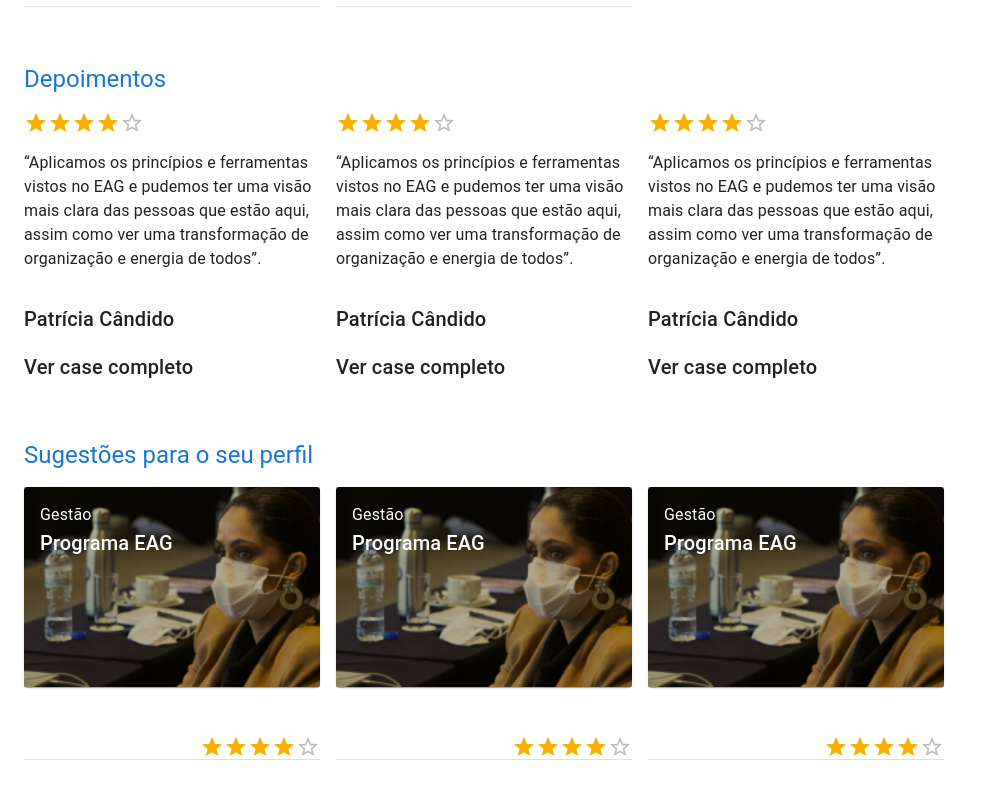
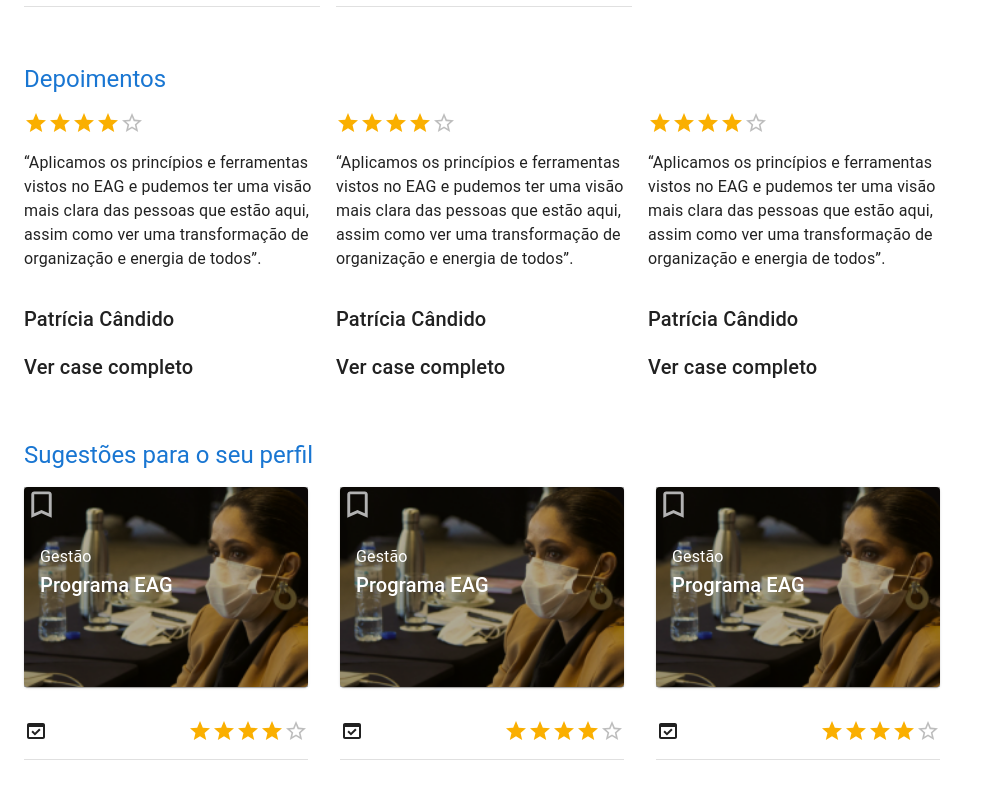
Before and after one commit to natan1506/template-landingpage-material-ui, a React (Create React App) app: page / in a window 1280 px wide. Shown: the part 1876-2670 px from the top of the page, without its empty margins (0-985 px from the left). Built offline with nearby package versions, Linux system fonts and the light colour scheme; the HTML template or start-up script is replaced by a standard one.

Commit message:
pequenas mudancas feitas

```diff
--- a/src/Curriculo/ConteudoCurriculo.jsx
+++ b/src/Curriculo/ConteudoCurriculo.jsx
@@ -14,6 +14,8 @@ import PhotoCameraFrontIcon from '@mui/icons-material/PhotoCameraFront';
 import ArrowBackIosIcon from '@mui/icons-material/ArrowBackIos';
 import ArrowForwardIosIcon from '@mui/icons-material/ArrowForwardIos';
 import KeyboardArrowDownIcon from '@mui/icons-material/KeyboardArrowDown';
+import BookmarkBorderIcon from '@mui/icons-material/BookmarkBorder';
+import DomainVerificationIcon from '@mui/icons-material/DomainVerification';
 
 import ImgSugestao from '../LandingPage/image_sugestao.png'
 
@@ -210,16 +212,16 @@ export default function Extras() {
 
       </Grid>
 
-      <Grid item sx={{ display: 'flex', mt: 2}} xs={12} justifyContent='center'>
+      {/* <Grid item sx={{ display: 'flex', mt: 2}} xs={12} justifyContent='center'>
         <KeyboardArrowDownIcon fontSize='large'/>
         <Typography color='secondary' variant='h6'>Ver programação completa</Typography>
-      </Grid>
+      </Grid> */}
 
       <Grid item lg={12} sm={12} sx={{ my: 2 }}>
         <Typography component="h5" variant="h5" color="primary" sx={{ mb: 2 }}>
           Sugestões para o seu perfil
         </Typography>
-        <Grid container item xs={12} sm={12} sx={{ display: 'flex' }} spacing={2}>
+        <Grid container item xs={12} sm={12} sx={{ display: 'flex' }} spacing={4}>
           <Grid item xs={12} md={6} lg={3} sx={{ display: 'flex', flexDirection: 'column' }}>
             <Paper
               sx={{
@@ -234,6 +236,7 @@ export default function Extras() {
                 height: '200px'
               }}
             >
+              <BookmarkBorderIcon fontSize='large' />
               {/* Increase the priority of the hero background image */}
               <Box
                 sx={{
@@ -263,10 +266,11 @@ export default function Extras() {
                 </Grid>
               </Grid>
             </Paper>
-            <Grid container sx={{ mt: 2, display: "flex", justifyContent: "end" }}>
+            <Grid container sx={{ mt: 0, display: "flex", justifyContent: "space-between" }}>
+            <DomainVerificationIcon />
               <Rating name="read-only" value="4" readOnly />
             </Grid>
-            <Divider />
+            <Divider sx={{pb: 2}}/>
           </Grid>
           <Grid item xs={12} md={6} lg={3} sx={{ display: 'flex', flexDirection: 'column' }}>
             <Paper
@@ -282,6 +286,58 @@ export default function Extras() {
                 height: '200px'
               }}
             >
+              <BookmarkBorderIcon fontSize='large' />
+              {/* Increase the priority of the hero background image */}
+              <Box
+                sx={{
+                  position: 'absolute',
+                  top: 0,
+                  bottom: 0,
+                  right: 0,
+                  left: 0,
+                  backgroundColor: 'rgba(0,0,0,.3)',
+                }}
+              />
+              <Grid container>
+                <Grid item xs={12}>
+                  <Box
+                    sx={{
+                      position: 'relative',
+                      p: { xs: 1, md: 2 },
+                    }}
+                  >
+
+                    <Box component="span" sx={{ my: 2 }}>
+                      Gestão
+                    </Box>
+                    <Typography component="h1" variant="h6" color="inherit">
+                      Programa EAG
+                    </Typography>
+                  </Box>
+                </Grid>
+              </Grid>
+            </Paper>
+            <Grid container sx={{ mt: 0, display: "flex", justifyContent: "space-between" }}>
+            <DomainVerificationIcon />
+              <Rating name="read-only" value="4" readOnly />
+            </Grid>
+            <Divider sx={{pb: 2}}/>
+          </Grid>
+          <Grid item xs={12} md={6} lg={3} sx={{ display: 'flex', flexDirection: 'column' }}>
+            <Paper
+              sx={{
+                position: 'relative',
+                backgroundColor: 'grey.800',
+                color: '#fff',
+                mb: 4,
+                backgroundSize: 'cover',
+                backgroundRepeat: 'no-repeat',
+                backgroundPosition: 'center',
+                backgroundImage: `url(${ImgSugestao})`,
+                height: '200px'
+              }}
+            >
+              <BookmarkBorderIcon fontSize='large' />
               {/* Increase the priority of the hero background image */}
               <Box
                 sx={{
@@ -311,58 +367,11 @@ export default function Extras() {
                 </Grid>
               </Grid>
             </Paper>
-            <Grid container sx={{ mt: 2, display: "flex", justifyContent: "end" }}>
+            <Grid container sx={{ mt: 0, display: "flex", justifyContent: "space-between" }}>
+              <DomainVerificationIcon />
               <Rating name="read-only" value="4" readOnly />
             </Grid>
-            <Divider />
-          </Grid>
-          <Grid item xs={12} md={6} lg={3} sx={{ display: 'flex', flexDirection: 'column' }}>
-            <Paper
-              sx={{
-                position: 'relative',
-                backgroundColor: 'grey.800',
-                color: '#fff',
-                mb: 4,
-                backgroundSize: 'cover',
-                backgroundRepeat: 'no-repeat',
-                backgroundPosition: 'center',
-                backgroundImage: `url(${ImgSugestao})`,
-                height: '200px'
-              }}
-            >
-              {/* Increase the priority of the hero background image */}
-              <Box
-                sx={{
-                  position: 'absolute',
-                  top: 0,
-                  bottom: 0,
-                  right: 0,
-                  left: 0,
-                  backgroundColor: 'rgba(0,0,0,.3)',
-                }}
-              />
-              <Grid container>
-                <Grid item xs={12}>
-                  <Box
-                    sx={{
-                      position: 'relative',
-                      p: { xs: 1, md: 2 },
-                    }}
-                  >
-                    <Box component="span" sx={{ my: 2 }}>
-                      Gestão
-                    </Box>
-                    <Typography component="h1" variant="h6" color="inherit">
-                      Programa EAG
-                    </Typography>
-                  </Box>
-                </Grid>
-              </Grid>
-            </Paper>
-            <Grid container sx={{ mt: 2, display: "flex", justifyContent: "end" }}>
-              <Rating name="read-only" value="4" readOnly />
-            </Grid>
-            <Divider />
+            <Divider sx={{pb: 2}}/>
           </Grid>
         </Grid>
       </Grid>
--- a/src/LandingPage/Extras.jsx
+++ b/src/LandingPage/Extras.jsx
@@ -8,6 +8,9 @@ import Rating from '@mui/material/Rating';
 import Paper from '@mui/material/Paper';
 import ImgSugestao from './image_sugestao.png'
 
+import BookmarkBorderIcon from '@mui/icons-material/BookmarkBorder';
+import DomainVerificationIcon from '@mui/icons-material/DomainVerification';
+
 
 export default function Extras() {
   return (
@@ -15,7 +18,7 @@ export default function Extras() {
     <Typography component="h5" variant="h5" color="primary" sx={{ mb: 2 }}>
       Sugestões para o seu perfil
     </Typography>
-      <Grid container item xs={12} sm={12} sx={{ display: 'flex' }} spacing={2}>
+    <Grid container item xs={12} sm={12} sx={{ display: 'flex' }} spacing={4}>
       <Grid item xs={12} md={6} lg={3} sx={{ display: 'flex', flexDirection: 'column' }}>
         <Paper
           sx={{
@@ -30,6 +33,7 @@ export default function Extras() {
             height: '200px'
           }}
         >
+          <BookmarkBorderIcon fontSize='large' />
           {/* Increase the priority of the hero background image */}
           <Box
             sx={{
@@ -59,10 +63,11 @@ export default function Extras() {
             </Grid>
           </Grid>
         </Paper>
-          <Grid container sx={{ mt: 2, display: "flex", justifyContent: "end" }}>
+        <Grid container sx={{ mt: 0, display: "flex", justifyContent: "space-between" }}>
+        <DomainVerificationIcon />
           <Rating name="read-only" value="4" readOnly />
         </Grid>
-          <Divider />
+        <Divider sx={{pb: 2}}/>
       </Grid>
       <Grid item xs={12} md={6} lg={3} sx={{ display: 'flex', flexDirection: 'column' }}>
         <Paper
@@ -78,6 +83,58 @@ export default function Extras() {
             height: '200px'
           }}
         >
+          <BookmarkBorderIcon fontSize='large' />
+          {/* Increase the priority of the hero background image */}
+          <Box
+            sx={{
+              position: 'absolute',
+              top: 0,
+              bottom: 0,
+              right: 0,
+              left: 0,
+              backgroundColor: 'rgba(0,0,0,.3)',
+            }}
+          />
+          <Grid container>
+            <Grid item xs={12}>
+              <Box
+                sx={{
+                  position: 'relative',
+                  p: { xs: 1, md: 2 },
+                }}
+              >
+
+                <Box component="span" sx={{ my: 2 }}>
+                  Gestão
+                </Box>
+                <Typography component="h1" variant="h6" color="inherit">
+                  Programa EAG
+                </Typography>
+              </Box>
+            </Grid>
+          </Grid>
+        </Paper>
+        <Grid container sx={{ mt: 0, display: "flex", justifyContent: "space-between" }}>
+        <DomainVerificationIcon />
+          <Rating name="read-only" value="4" readOnly />
+        </Grid>
+        <Divider sx={{pb: 2}}/>
+      </Grid>
+      <Grid item xs={12} md={6} lg={3} sx={{ display: 'flex', flexDirection: 'column' }}>
+        <Paper
+          sx={{
+            position: 'relative',
+            backgroundColor: 'grey.800',
+            color: '#fff',
+            mb: 4,
+            backgroundSize: 'cover',
+            backgroundRepeat: 'no-repeat',
+            backgroundPosition: 'center',
+            backgroundImage: `url(${ImgSugestao})`,
+            height: '200px'
+          }}
+        >
+          <BookmarkBorderIcon fontSize='large' />
           {/* Increase the priority of the hero background image */}
           <Box
             sx={{
@@ -107,58 +164,11 @@ export default function Extras() {
             </Grid>
           </Grid>
         </Paper>
-          <Grid container sx={{ mt: 2, display: "flex", justifyContent: "end" }}>
+        <Grid container sx={{ mt: 0, display: "flex", justifyContent: "space-between" }}>
+          <DomainVerificationIcon />
           <Rating name="read-only" value="4" readOnly />
         </Grid>
-          <Divider />
-        </Grid>
-        <Grid item xs={12} md={6} lg={3} sx={{ display: 'flex', flexDirection: 'column' }}>
-          <Paper
-            sx={{
-              position: 'relative',
-              backgroundColor: 'grey.800',
-              color: '#fff',
-              mb: 4,
-              backgroundSize: 'cover',
-              backgroundRepeat: 'no-repeat',
-              backgroundPosition: 'center',
-              backgroundImage: `url(${ImgSugestao})`,
-              height: '200px'
-            }}
-          >
-            {/* Increase the priority of the hero background image */}
-            <Box
-              sx={{
-                position: 'absolute',
-                top: 0,
-                bottom: 0,
-                right: 0,
-                left: 0,
-                backgroundColor: 'rgba(0,0,0,.3)',
-              }}
-            />
-            <Grid container>
-              <Grid item xs={12}>
-                <Box
-                  sx={{
-                    position: 'relative',
-                    p: { xs: 1, md: 2 },
-                  }}
-                >
-                  <Box component="span" sx={{ my: 2 }}>
-                    Gestão
-                  </Box>
-                  <Typography component="h1" variant="h6" color="inherit">
-                    Programa EAG
-                  </Typography>
-                </Box>
-              </Grid>
-            </Grid>
-          </Paper>
-          <Grid container sx={{ mt: 2, display: "flex", justifyContent: "end" }}>
-            <Rating name="read-only" value="4" readOnly />
-          </Grid>
-          <Divider />
+        <Divider sx={{pb: 2}}/>
       </Grid>
     </Grid>
   </Grid>
```
Also changed, not shown: src/LandingPage/Sidebar.jsx (+7 -7 lines). Lines whose indentation alone changed are shown as unchanged.
